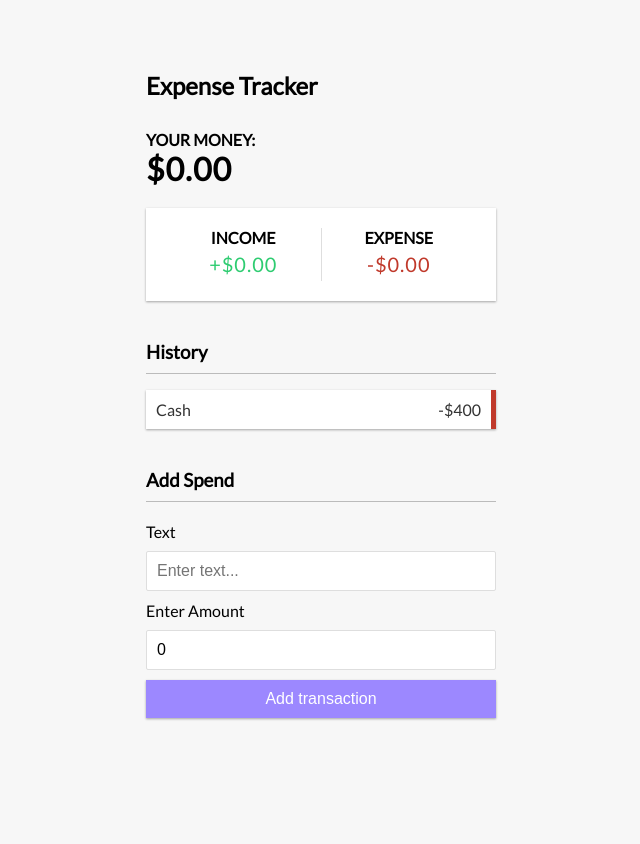
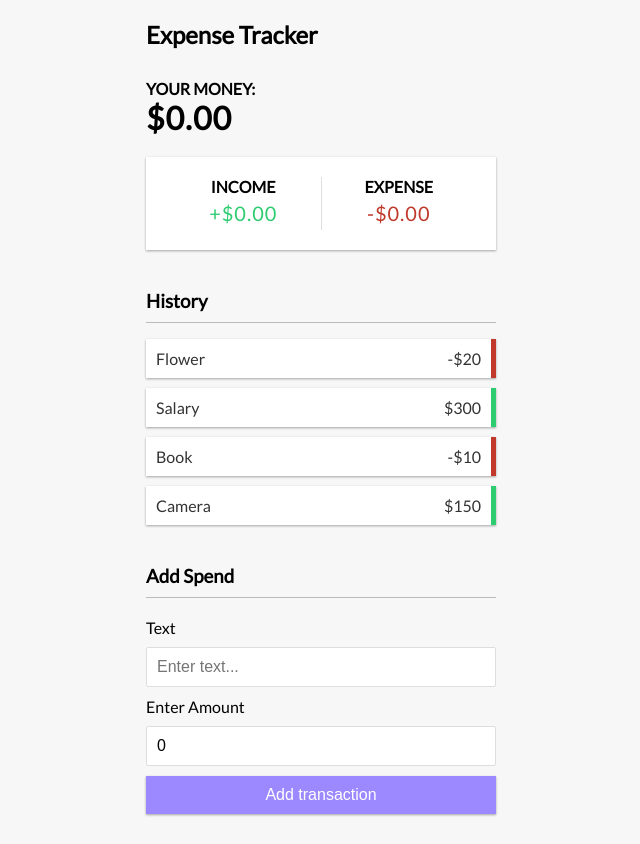
Before and after one commit to joaomateuus/budget-tracker, a React (Create React App) app: page / in a window 1280 px wide. Shown: the whole page, without its empty margins (319-959 px from the left). Before the commit the page ends 800 px from the top, so only its background shows below. Built offline with nearby package versions, Linux system fonts and the light colour scheme.

Commit message:
starting with states

```diff
--- a/src/App.js
+++ b/src/App.js
@@ -1,21 +1,23 @@
 import './App.css';
 import {Header} from './components/Header';
 import {Balance} from './components/Balance';
-import {Expenses} from './components/Expenses';
+import {ExpensesCard} from './components/ExpensesCard';
 import {SpendedList} from './components/SpendedList';
 import {AddSpend} from './components/AddSpend';
 
+import {GlobalProvider} from './context/GlobalState'
+
 function App() {
   return (
-    <div>
+    <GlobalProvider>
       <Header />
       <div className='container'>
         <Balance />
-        <Expenses />
+        <ExpensesCard />
         <SpendedList />
         <AddSpend />
       </div>
-    </div>
+    </GlobalProvider>
 
 
   );
--- a/src/components/Expenses.jsx
+++ b/src/components/ExpensesCard.jsx
@@ -1,6 +1,6 @@
 import React from 'react'
 
-export const Expenses = () => {
+export const ExpensesCard = () => {
   return (
     <div className='inc-exp-container'>
         <div>
--- a/src/components/SpendedList.jsx
+++ b/src/components/SpendedList.jsx
@@ -1,13 +1,15 @@
-import React from 'react'
+import React, {useContext} from 'react';
+import { Transaction } from './Transaction';
+import { GlobalContext } from '../context/GlobalState';
 
 export const SpendedList = () => {
+  const {transactions} = useContext(GlobalContext);
+
   return (
     <>
         <h3>History</h3>
         <ul className="list">
-            <li className="minus">
-                Cash <span>-$400</span><button className="delete-btn">x</button>
-            </li>
+          {transactions.map(transaction => (<Transaction key={transaction.id} transaction={transaction} />))}
         </ul>
     </>
   )
--- /dev/null
+++ b/src/components/Transaction.jsx
@@ -0,0 +1,13 @@
+import React from 'react'
+
+export const Transaction = ({transaction}) => {
+    const sign = transaction.amount < 0 ? '-' : '';
+  return (
+    <div>
+        <li className={transaction.amount < 0 ? 'minus' : 'plus'}>
+            {transaction.text} <span>{sign}${Math.abs(transaction.amount)}</span>
+            <button className="delete-btn">x</button>
+        </li>
+    </div>
+  )
+}
--- /dev/null
+++ b/src/context/AppReducer.js
@@ -0,0 +1,7 @@
+//file that we specified state changes
+export default (state, action) => {
+    switch(action.type) {
+        default:
+            return state;
+    }
+}
--- /dev/null
+++ b/src/context/GlobalState.js
@@ -0,0 +1,25 @@
+import React, {createContext, useReducer} from "react";
+import AppReducer from './AppReducer';
+//initial state
+const initalState = {
+    transactions: [
+        { id: 1, text: 'Flower', amount: -20 },
+        { id: 2, text: 'Salary', amount: 300 },
+        { id: 3, text: 'Book', amount: -10 },
+        { id: 4, text: 'Camera', amount: 150 }
+    ]
+}
+
+//creating context
+export const GlobalContext = createContext(initalState);
+
+//provider component
+export const GlobalProvider = ({children}) => {
+    const [state, dispatch] = useReducer(AppReducer, initalState);
+
+    return (<GlobalContext.Provider value={{
+        transactions: state.transactions
+    }}>
+        {children}
+    </GlobalContext.Provider>)
+}
```
Also changed, not shown: package.json (line endings or trailing spaces).
